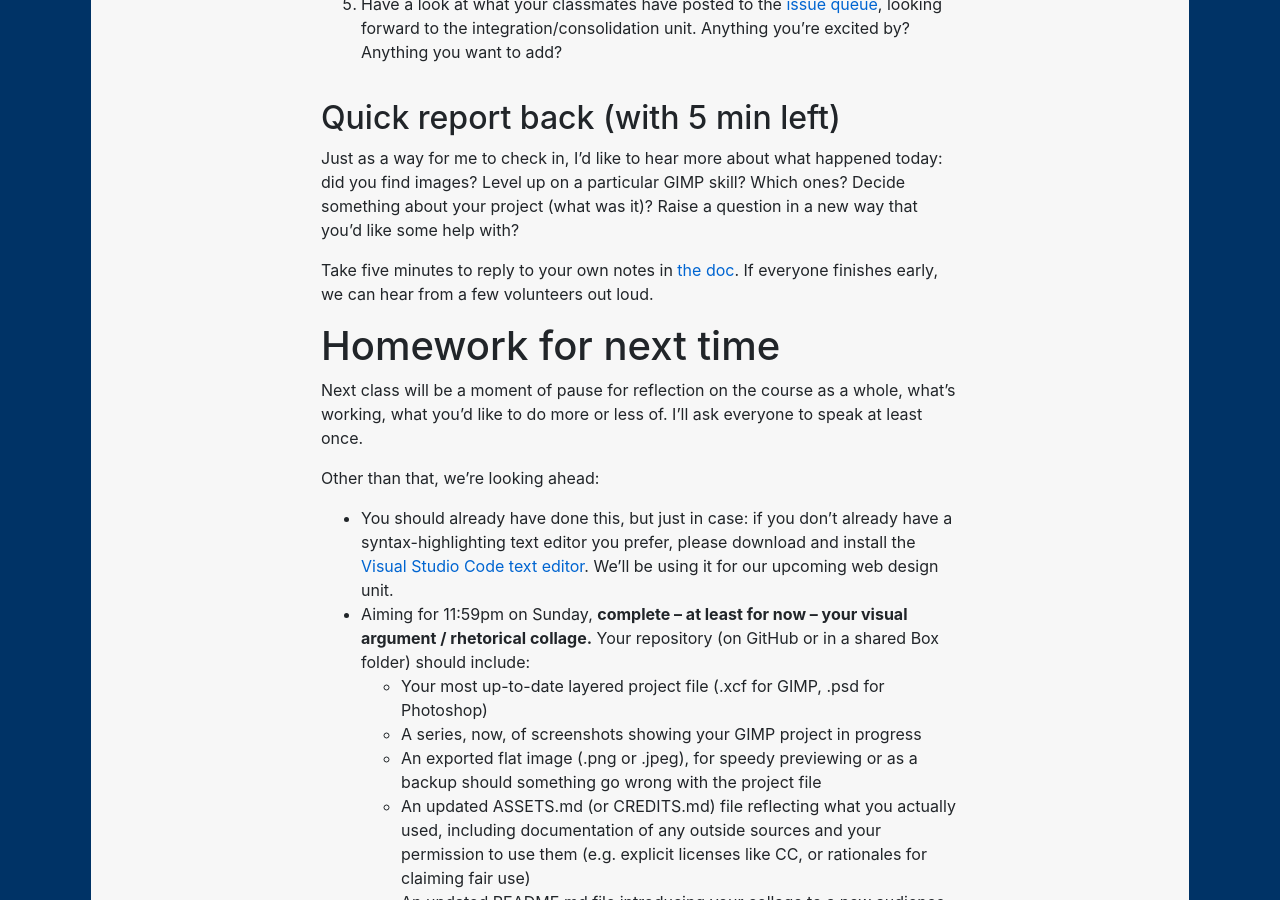
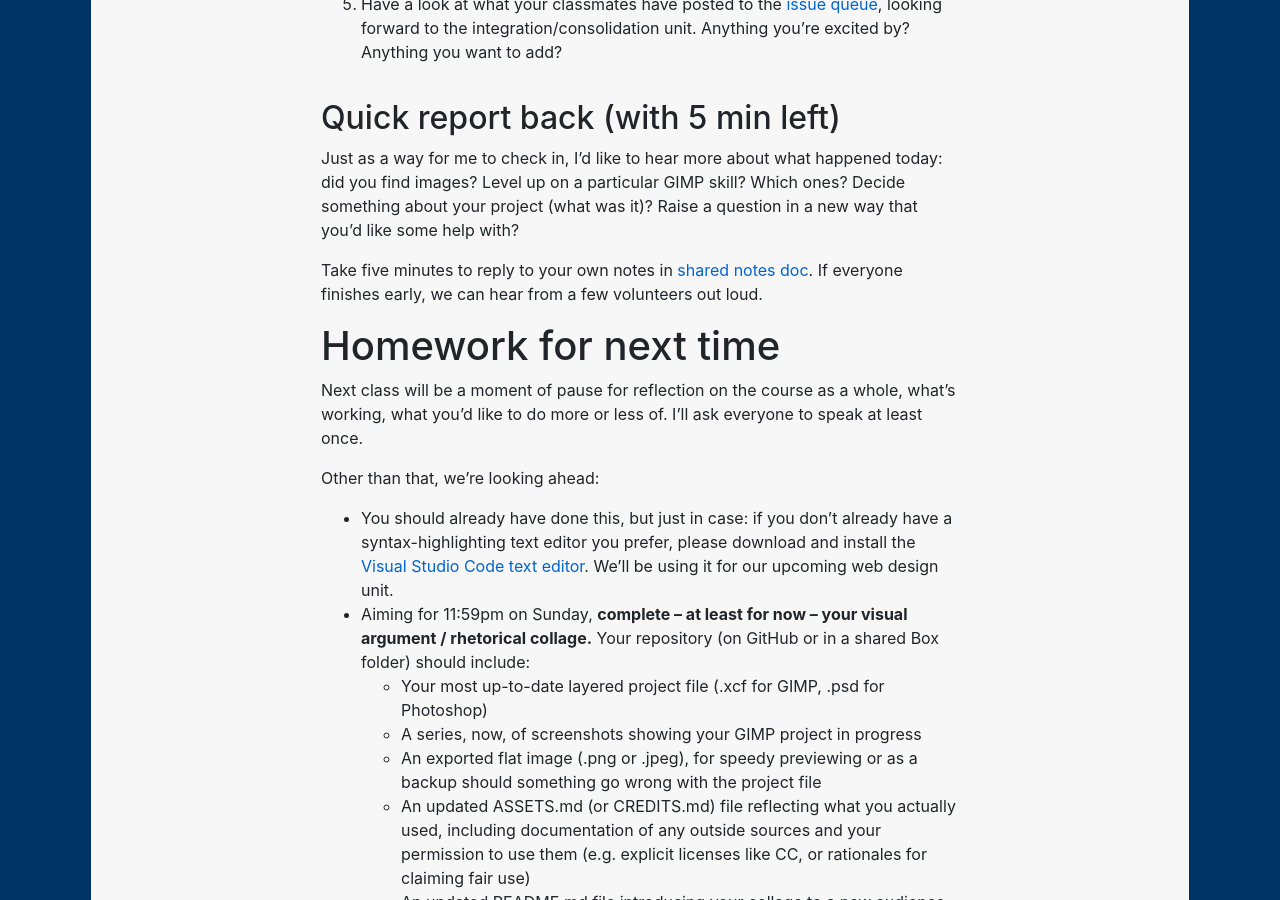
Before and after one commit to benmiller314/cdm2023spring, a Jekyll site: the page built from plans/lesson-14.md, in a window 1280 px wide and 900 px high, scrolled down 1853 px. Built offline with Jekyll 4.4.1, drawn with Linux system fonts in a browser that asks for light colours; our own code applies the rules of GitHub Pages for plain Markdown files.

Commit message:
now with links to 2023 doc
sighhhhhh

```diff
--- a/plans/lesson-14.md
+++ b/plans/lesson-14.md
@@ -133,7 +133,7 @@
 ## Okay, now go to!
 
 
-<p>As usual for studio time, please <strong>set a daily goal</strong> in the <a href="http://bit.ly/cdm2022spring-notes">shared notes doc</a>, both for accountability and so I can look for ways to help.</p>
+<p>As usual for studio time, please <strong>set a daily goal</strong> in the <a href="http://bit.ly/cdm{{site.course.slugterm}}-notes#heading=h.ema3504c3kf3">shared notes doc</a>, both for accountability and so I can look for ways to help.</p>
 <!--
 Then **consult the clock and your partners**: leaving 5 minutes to return to the main room at the end of the class, do you want to set a couple 25-minute cycles and one 5-minute check-in? Three 15-minute cycles and two check-ins? One long work session with check-ins only for questions?
 
@@ -176,7 +176,7 @@
 
 Just as a way for me to check in, I'd like to hear more about what happened today: did you find images? Level up on a particular GIMP skill? Which ones? Decide something about your project (what was it)? Raise a question in a new way that you'd like some help with?
 
-Take five minutes to reply to your own notes in <a href="http://bit.ly/cdm2022spring-notes">the doc</a>. If everyone finishes early, we can hear from a few volunteers out loud.
+Take five minutes to reply to your own notes in <a href="http://bit.ly/cdm{{site.course.slugterm}}-notes#heading=h.ema3504c3kf3">shared notes doc</a>. If everyone finishes early, we can hear from a few volunteers out loud.
 
 
 
```
